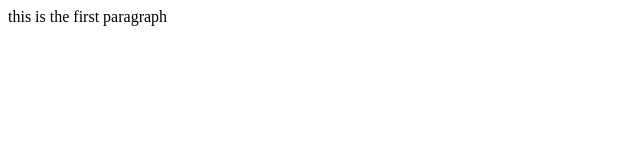
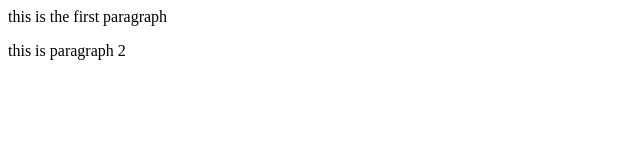
Before and after one commit to SatyaGayathri/git, a plain HTML site: page index.html in a window 1280 px wide. Shown: the whole page, without its empty margins (0-640 px from the left). Drawn offline with Linux system fonts and the light colour scheme.

Commit message:
para graph changed

```diff
--- a/index.html
+++ b/index.html
@@ -1,5 +1,6 @@
 <html>
     <body>
         <p>this is the first paragraph</p>
+        <p2>this is paragraph 2</p2>
     </body>
 </html>
```
